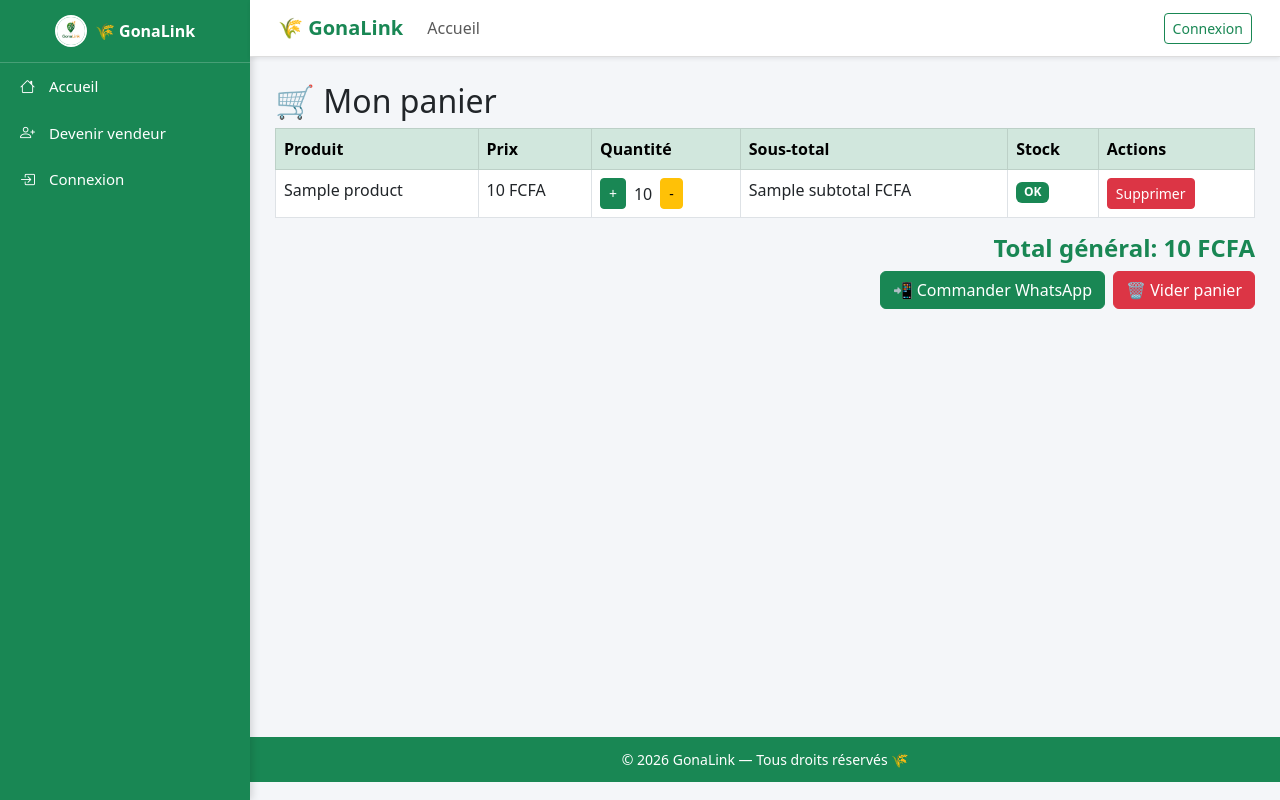
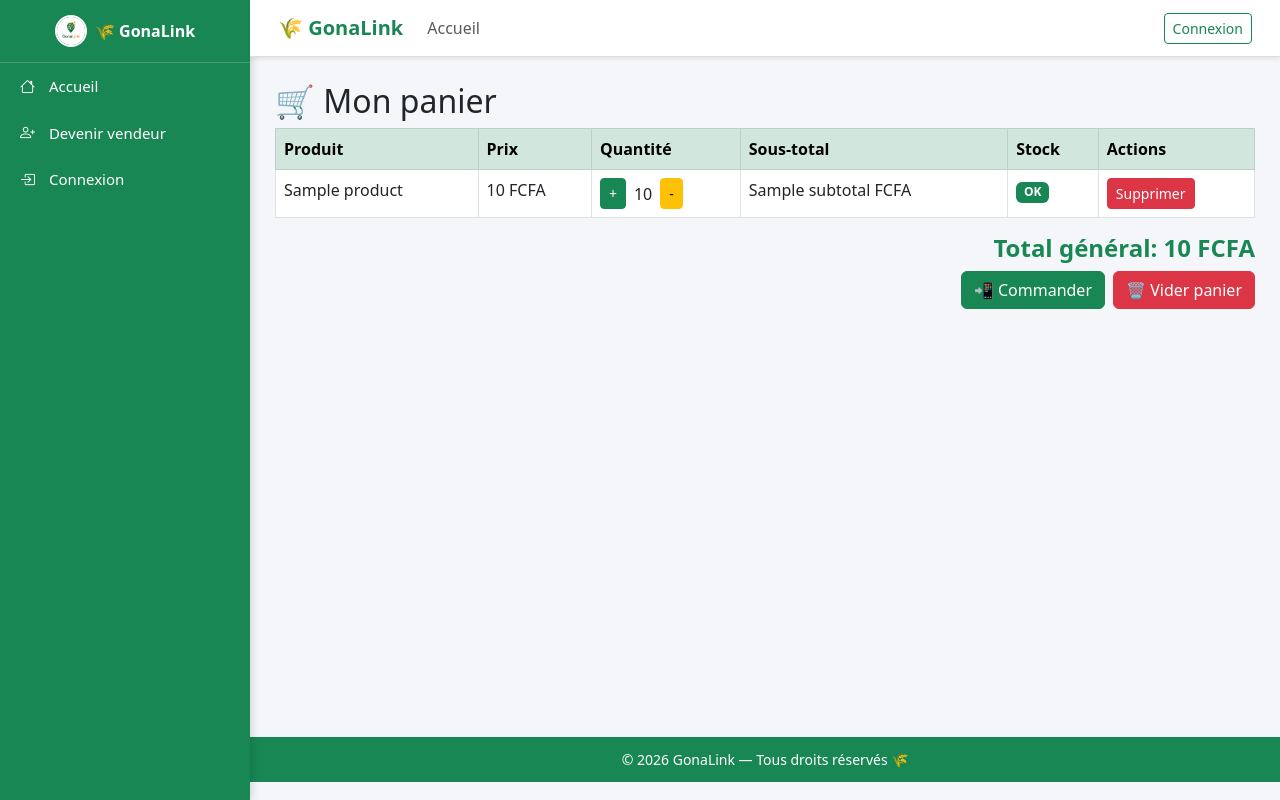
Before and after one commit to souleymane85/gonalink, a Django app: template templates/cart/detail.html in a window 1280 px wide. Run offline with Django 5.2, Linux system fonts and the light colour scheme; the template is opened without the code that fills it: most values are stand-ins (such as "Sample title", 1, 10 or a date in 2020).

Commit message:
modificaation cart detail

```diff
--- a/templates/cart/detail.html
+++ b/templates/cart/detail.html
@@ -70,8 +70,7 @@
 <div class="d-flex gap-2 justify-content-end">
 
     <a href="{% url 'checkout' %}" class="btn btn-success">
-        📲 Commander WhatsApp
-    </a>
+        📲 Commander
 
     <a href="{% url 'clear_cart' %}" class="btn btn-danger">
         🗑 Vider panier
```
Also changed, not shown: templates/orders/checkout.html (+1 -26 lines), templates/orders/seller_orders.html (+0 -20 lines).
